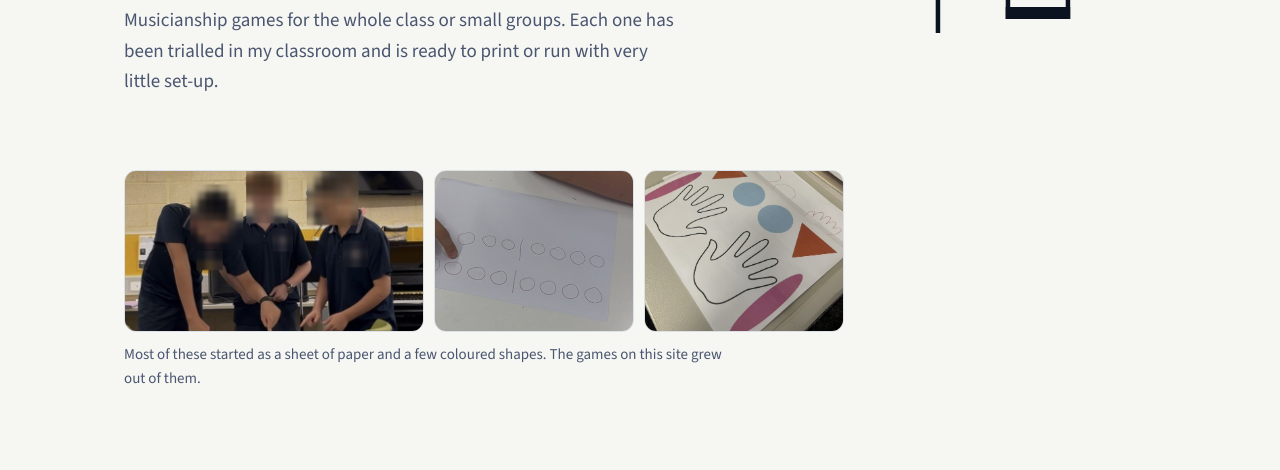
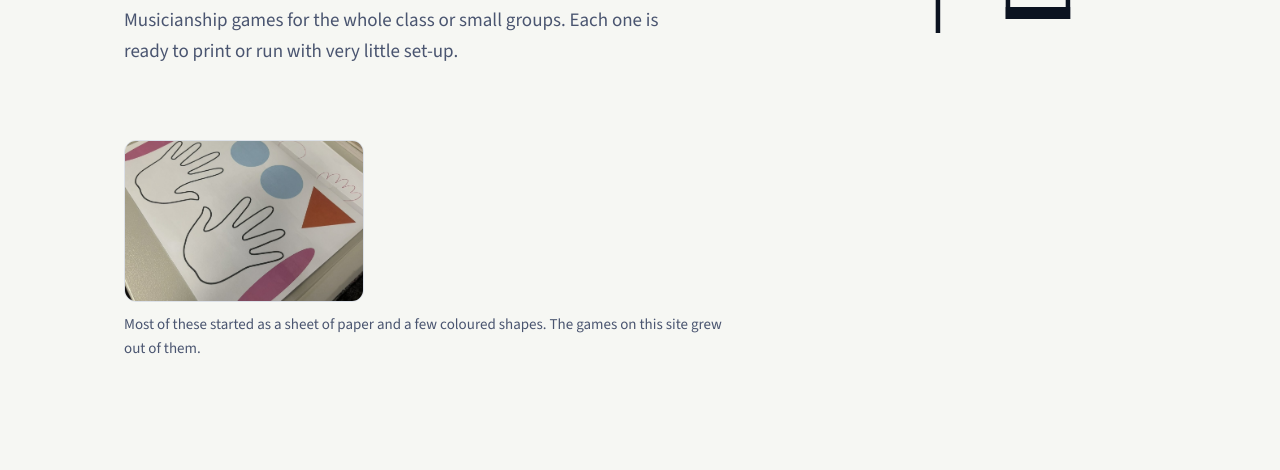
Before and after one commit to tsunencheng/levelupmusicianship, a plain HTML site: page activities.html in a window 1280 px wide. Shown: the part 293-763 px from the top of the page. Drawn offline with nearby package versions, Linux system fonts and the light colour scheme.

Commit message:
Remove student photos and classroom-trial wording
- Remove the two photos showing students from the Activities page (files deleted)
- Reword About, Home and Activities so they no longer say games were trialled with my students

Co-Authored-By: Claude Opus 5.5 <noreply@anthropic.com>
Claude-Session: https://claude.ai/code/session_01Vt89E3JDaR7JQA7aZSgR66

```diff
--- a/activities.html
+++ b/activities.html
@@ -124,7 +124,7 @@
 <meta property="og:title" content="Activities | Level Up Musicianship">
 <meta property="og:description" content="Free unplugged classroom activities for the music classroom. Rhythm and melodic games that need no screens at all.">
 <meta property="og:url" content="https://levelupmusicianship.com/activities">
-<meta property="og:image" content="https://levelupmusicianship.com/images/photos/circles-sheet.jpg">
+<meta property="og:image" content="https://levelupmusicianship.com/images/photos/hands-sheet.jpg">
 <meta name="twitter:card" content="summary_large_image">
 <!-- /SEO -->
 </head>
@@ -182,15 +182,13 @@
   </svg>
   <div class="shell">
     <h1>Unplugged classroom activities.</h1>
-    <p class="lede">Musicianship games for the whole class or small groups. Each one has been trialled in my classroom and is ready to print or run with very little set-up.</p>
+    <p class="lede">Musicianship games for the whole class or small groups. Each one is ready to print or run with very little set-up.</p>
   </div>
 </header>
 
 <section class="section origin" style="border-top: none; padding-top: 8px;">
   <div class="shell">
-    <div class="origin-grid">
-      <figure class="origin-main"><img src="images/photos/classroom-blurred.jpg" alt="Three students standing around a desk, pointing at a rhythm sheet"></figure>
-      <figure><img src="images/photos/circles-sheet.jpg" alt="A hand-drawn sheet of circles in two rows of beats"></figure>
+    <div class="origin-grid" style="grid-template-columns: 240px; max-width: 240px;">
       <figure><img src="images/photos/hands-sheet.jpg" alt="A laminated sheet of hand outlines and coloured shapes used for rhythm walking"></figure>
     </div>
     <p class="origin-note">Most of these started as a sheet of paper and a few coloured shapes. The games on this site grew out of them.</p>
```
Also changed, not shown: about.html (+1 -1 lines), index.html (+1 -1 lines), images/photos/circles-sheet.jpg (deleted), images/photos/classroom-blurred.jpg (deleted).
